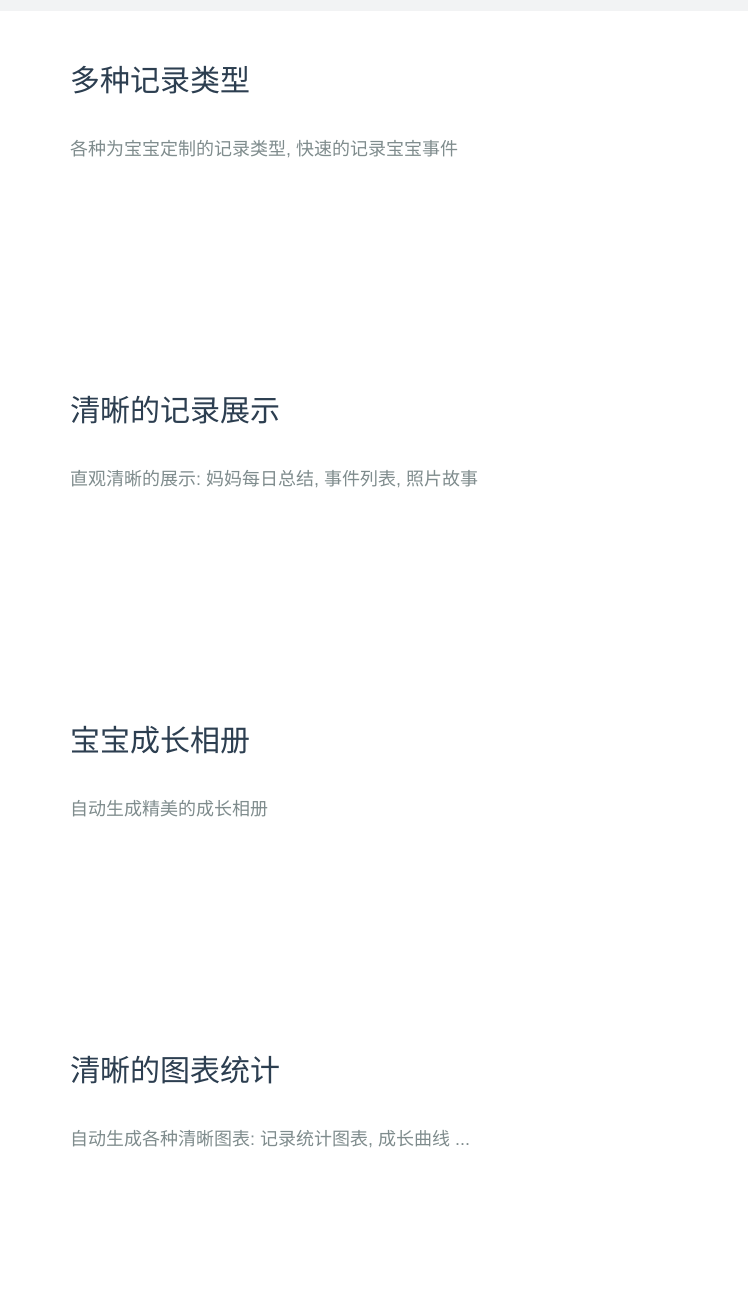
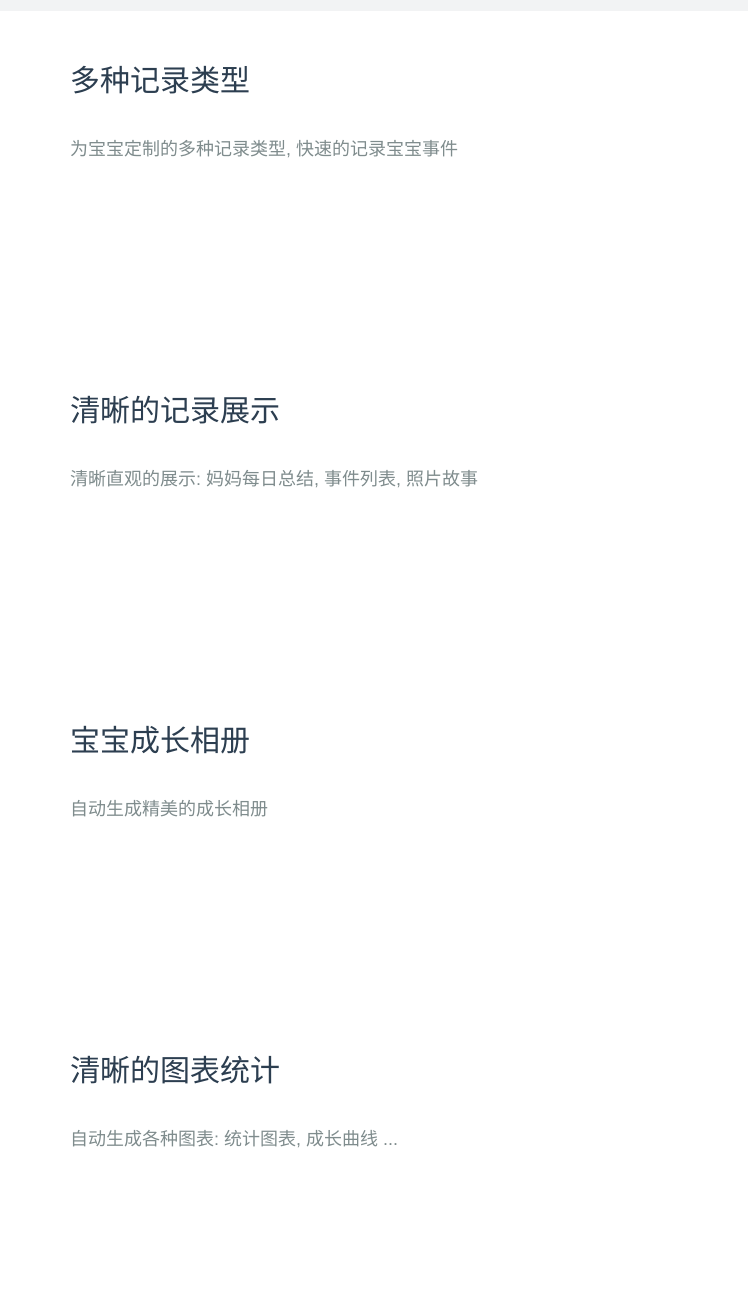
Before and after one commit to moodcal/moodcal.github.io, a plain HTML site: page index.html in a window 1280 px wide. Shown: the part 460-1760 px from the top of the page, 0-748 px from the left. Drawn offline with Linux system fonts and the light colour scheme.

Commit message:
description

```diff
--- a/index.html
+++ b/index.html
@@ -66,7 +66,7 @@
                         <div class="col-sm-6">
                             <h3>多种记录类型</h3>
                             <p>
-                                各种为宝宝定制的记录类型, 快速的记录宝宝事件
+                                为宝宝定制的多种记录类型, 快速的记录宝宝事件
                             </p>
                         </div>
                         <div class="col-sm-4 col-sm-offset-1">
@@ -86,7 +86,7 @@
                         <div class="col-sm-6">
                             <h3>清晰的记录展示</h3>
                             <p>
-                                直观清晰的展示: 妈妈每日总结, 事件列表, 照片故事
+                                清晰直观的展示: 妈妈每日总结, 事件列表, 照片故事
                             </p>
                         </div>
                         <div class="col-sm-4 col-sm-offset-1">
@@ -126,7 +126,7 @@
                         <div class="col-sm-6">
                             <h3>清晰的图表统计</h3>
                             <p>
-                                自动生成各种清晰图表: 记录统计图表, 成长曲线 ...
+                                自动生成各种图表: 统计图表, 成长曲线 ...
                             </p>
                         </div>
                         <div class="col-sm-4 col-sm-offset-1">
```
